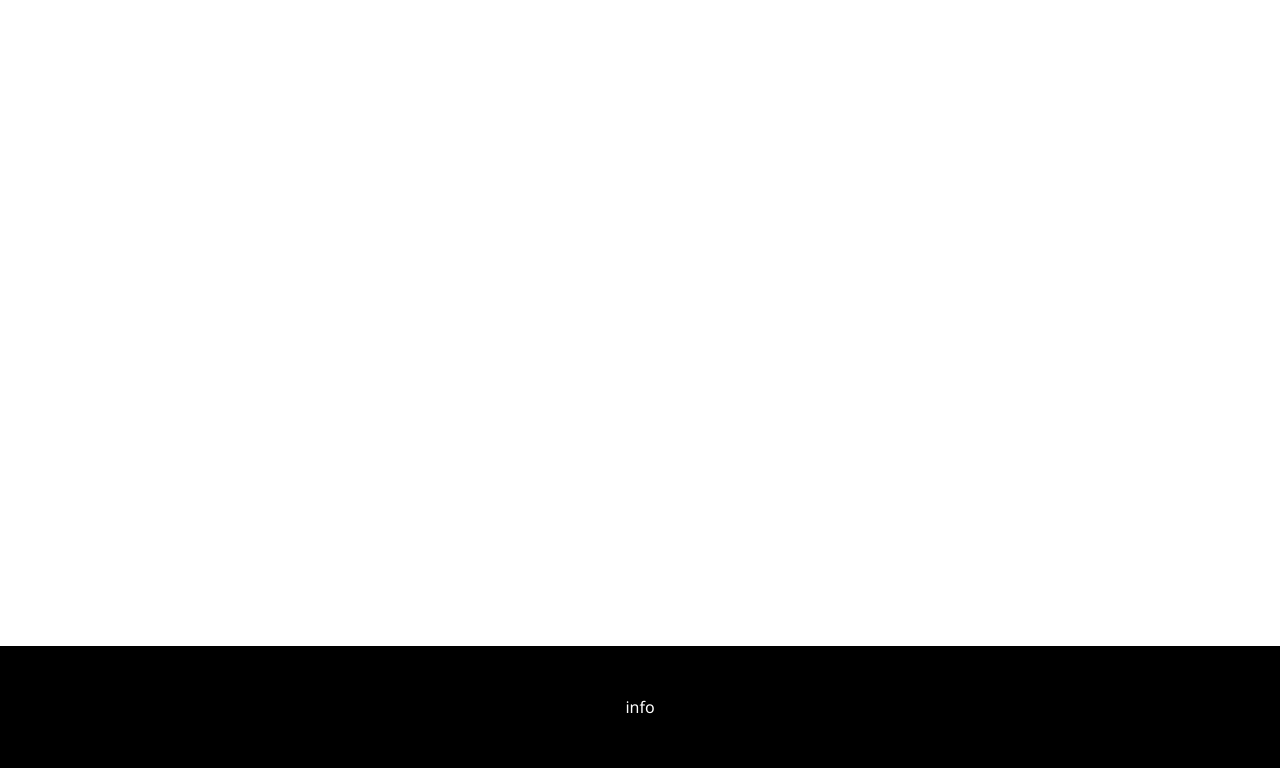
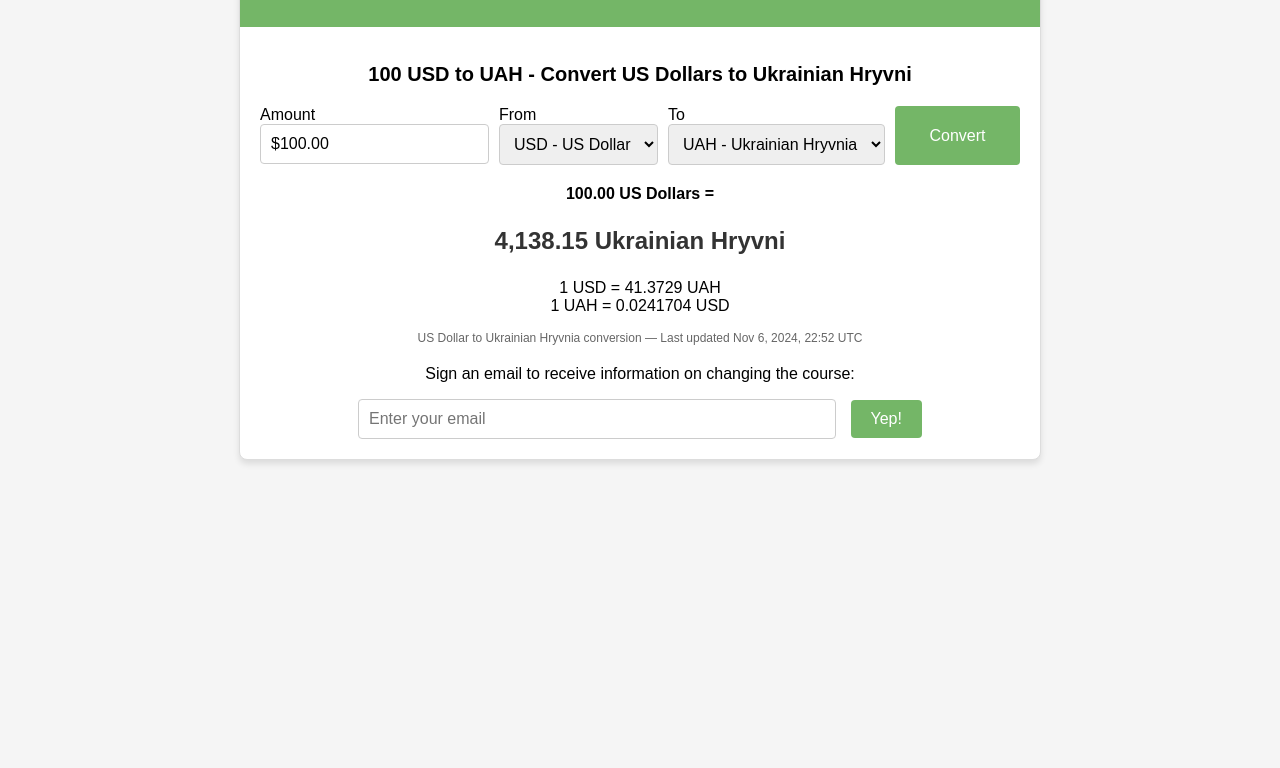
Before and after one commit to vladyslavJ/currency-exchange, a website: page public/index.html in a window 1280 px wide. Shown: the part 94-862 px from the top of the page. After the commit the page ends 800 px from the top, so only its background shows below. Drawn offline with Linux system fonts and the light colour scheme.

Commit message:
Added HTML and CSS code, website design. Started the part of the project involving email subscriptions

```diff
--- a/public/index.html
+++ b/public/index.html
@@ -3,22 +3,61 @@
 	<head>
 		<meta charset="UTF-8" />
 		<meta name="viewport" content="width=device-width, initial-scale=1.0" />
-		<link rel="icon" href="./favicon.ico" />
+		<title>Currency Exchange</title>
 		<link rel="stylesheet" href="styles.css" />
-		<title>Обмін валют</title>
-		<style>
-			body {
-				font-family: 'Segoe UI', sans-serif;
-			}
-		</style>
 	</head>
 	<body>
-		<div class="wrapper"><h1>Обмін валют</h1></div>
-		<div class="content"></div>
-		<div class="footer">
-			<footer>
-				<p>info</p>
-			</footer>
+		<div class="container">
+			<header class="header">
+				<h1>Currency exchange</h1>
+			</header>
+
+			<main class="main-content">
+				<h2>100 USD to UAH - Convert US Dollars to Ukrainian Hryvni</h2>
+				<div class="converter">
+					<div class="input-section">
+						<label for="amount">Amount</label>
+						<input
+							type="text"
+							id="amount"
+							value="$100.00"
+							readonly
+						/>
+					</div>
+					<div class="dropdown-section">
+						<label for="from-currency">From</label>
+						<select id="from-currency">
+							<option>USD - US Dollar</option>
+						</select>
+					</div>
+					<div class="dropdown-section">
+						<label for="to-currency">To</label>
+						<select id="to-currency">
+							<option>UAH - Ukrainian Hryvnia</option>
+						</select>
+					</div>
+					<button class="convert-btn">Convert</button>
+				</div>
+
+				<div class="result-section">
+					<p><strong>100.00 US Dollars =</strong></p>
+					<p class="result">4,138.15 Ukrainian Hryvni</p>
+					<p>1 USD = 41.3729 UAH<br />1 UAH = 0.0241704 USD</p>
+					<p class="last-updated">
+						US Dollar to Ukrainian Hryvnia conversion — Last updated
+						Nov 6, 2024, 22:52 UTC
+					</p>
+				</div>
+
+				<div class="email-section">
+					<p>
+						Sign an email to receive information on changing the
+						course:
+					</p>
+					<input type="email" placeholder="Enter your email" />
+					<button class="subscribe-btn">Yep!</button>
+				</div>
+			</main>
 		</div>
 	</body>
 </html>
--- a/public/styles.css
+++ b/public/styles.css
@@ -1,30 +1,116 @@
-footer {
-	display: flex;
-	justify-content: center;
-	padding: 50px;
-	background-color: #000000;
-	color: #fff;
+/* styles.css */
+body {
+	font-family: Arial, sans-serif;
+	margin: 0;
+	padding: 0;
+	background-color: #f5f5f5;
 }
 
-* {
-	margin: 0;
-	padding: 0;
+.container {
+	max-width: 800px;
+	margin: 0 auto;
+	background-color: #ffffff;
+	border: 1px solid #ddd;
+	border-radius: 8px;
+	overflow: hidden;
+	box-shadow: 0 4px 6px rgba(0, 0, 0, 0.1);
 }
-html,
-body {
-	height: 100%;
+
+.header {
+	background-color: #74b667;
+	color: #ffffff;
+	text-align: center;
+	padding: 20px 0;
 }
-.wrapper {
-	position: relative;
-	min-height: 100%;
+
+.main-content {
+	padding: 20px;
 }
-.content {
-	padding-bottom: 0px;
+
+.main-content h2 {
+	font-size: 20px;
+	margin-bottom: 20px;
+	text-align: center;
 }
-.footer {
-	position: absolute;
-	left: 0;
-	bottom: 0;
-	width: 100%;
-	height: 60px;
+
+.converter {
+	display: flex;
+	flex-wrap: wrap;
+	justify-content: space-between;
+	gap: 10px;
+	margin-bottom: 20px;
 }
+
+.input-section,
+.dropdown-section {
+	flex: 1;
+	display: flex;
+	flex-direction: column;
+}
+
+input,
+select {
+	padding: 10px;
+	border: 1px solid #ccc;
+	border-radius: 4px;
+	font-size: 16px;
+}
+
+.convert-btn {
+	flex: 1;
+	padding: 10px;
+	background-color: #74b667;
+	color: white;
+	border: none;
+	border-radius: 4px;
+	font-size: 16px;
+	cursor: pointer;
+	transition: background-color 0.3s;
+}
+
+.convert-btn:hover {
+	background-color: #5b9a50;
+}
+
+.result-section {
+	text-align: center;
+	margin-bottom: 20px;
+}
+
+.result-section .result {
+	font-size: 24px;
+	font-weight: bold;
+	color: #333;
+}
+
+.result-section .last-updated {
+	font-size: 12px;
+	color: #666;
+}
+
+.email-section {
+	text-align: center;
+}
+
+.email-section input {
+	padding: 10px;
+	border: 1px solid #ccc;
+	border-radius: 4px;
+	width: 60%;
+	margin-right: 10px;
+}
+
+.subscribe-btn {
+	padding: 10px 20px;
+	background-color: #74b667;
+	color: white;
+	border: none;
+	border-radius: 4px;
+	font-size: 16px;
+	cursor: pointer;
+	transition: background-color 0.3s;
+}
+
+.subscribe-btn:hover {
+	background-color: #5b9a50;
+}
--- /dev/null
+++ b/src/mailer.js
@@ -0,0 +1,6 @@
+/*
+ * EMAIL_HOST=smtp.gmail.com
+ * EMAIL_HOST_PASSWORD=awlm????????skqy
+ * EMAIL_HOST_USER=vl????????321@gmail.com
+ * EMAIL_PORT=587
+ */
```
Also changed, not shown: package.json (added, +21 -0 lines), src/main.js (+17 -0 lines), 2 other files.
